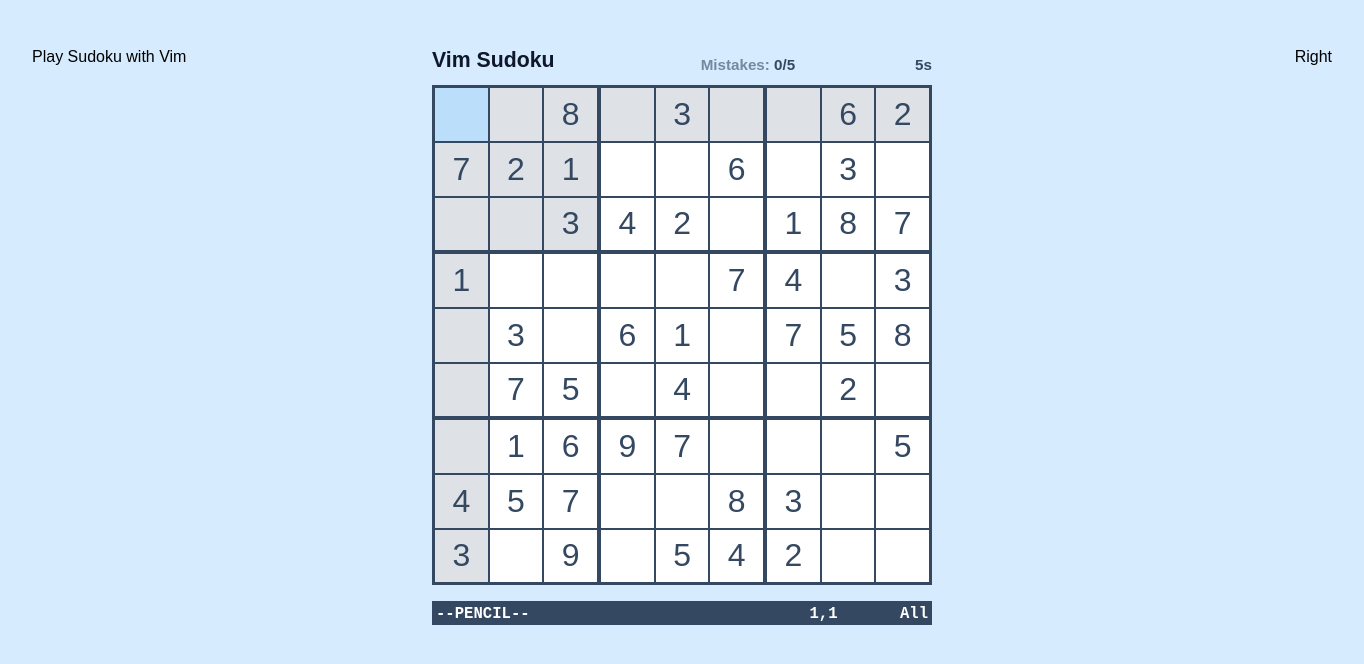
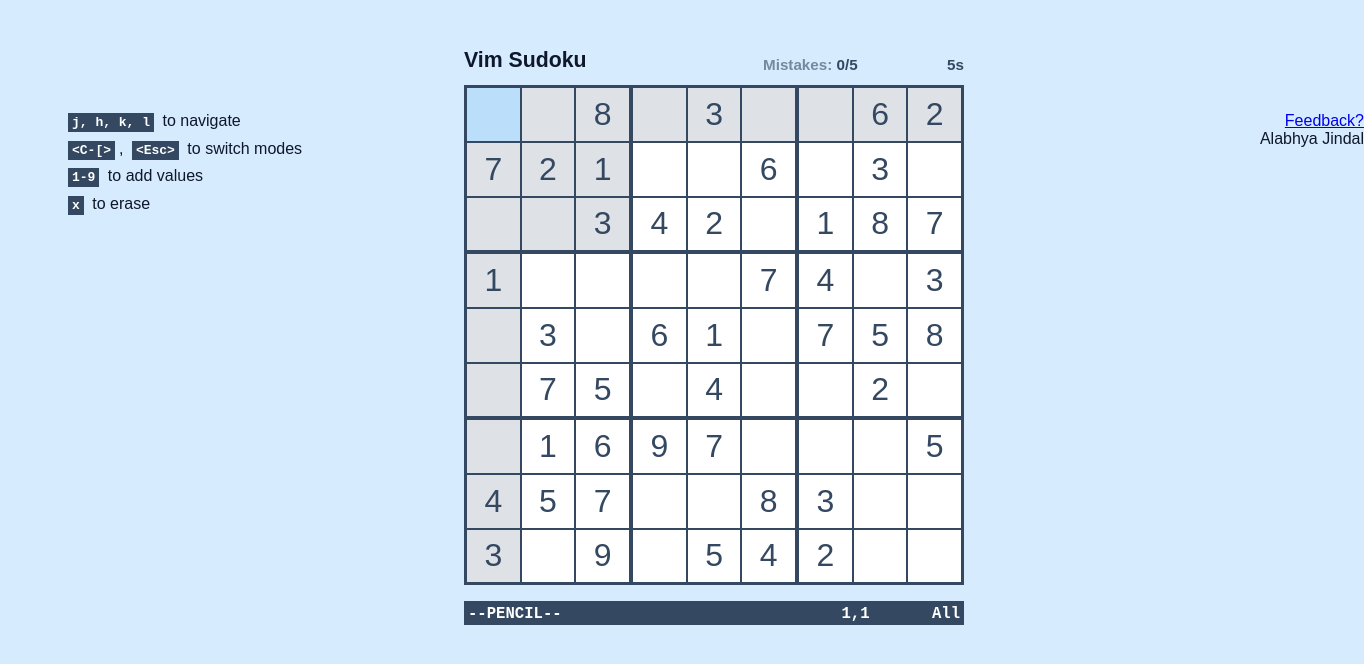
Before and after one commit to alabhyajindal/vimsudoku, a Svelte app: page / in a window 1280 px wide. Shown: the top 664 px of the page, 1364 px wide, since content can reach past the window. Built offline with nearby package versions, Linux system fonts and the light colour scheme; a web font is replaced by a local one.

Commit message:
wip design

```diff
--- a/src/App.svelte
+++ b/src/App.svelte
@@ -26,7 +26,19 @@
 
 <section>
   <div class="side left">
-    <p>Play Sudoku with Vim</p>
+    <div class="intro">
+      <div class="guide">
+        <p>
+          <code>j, h, k, l</code> to navigate
+        </p>
+        <p>
+          <code>&lt;C-&lsqb;&gt;</code>,
+          <code>&lt;Esc&gt;</code> to switch modes
+        </p>
+        <p><code>1-9</code> to add values</p>
+        <p><code>x</code> to erase</p>
+      </div>
+    </div>
   </div>
 
   <main>
@@ -57,7 +69,10 @@
     </div>
   </main>
 
-  <div class="side right">Right</div>
+  <div class="side right">
+    <p><a href="https://forms.gle/uvTWNFR6nzc8gC1A7">Feedback?</a></p>
+    <p class="sign">Alabhya Jindal</p>
+  </div>
 </section>
 
 <style>
@@ -70,7 +85,7 @@
   :global(body) {
     background-color: var(--background-blue);
     padding-top: 3em;
-    padding-inline: 2em;
+    padding-inline: 4em;
   }
 
   :global(:root) {
@@ -128,7 +143,7 @@
     display: flex;
     justify-content: end;
     position: relative;
-    min-width: 7em;
+    min-width: 5em;
   }
 
   .label {
@@ -163,4 +178,37 @@
   .mode-indicator {
     text-transform: uppercase;
   }
+
+  .side {
+    color: var(--title-black);
+    margin-top: 4em;
+    font-weight: 450;
+  }
+
+  .sign {
+  }
+
+  code {
+    background-color: var(--dark-blue);
+    color: white;
+    padding: 2px 4px;
+    margin-inline: 4px;
+    font-weight: 600;
+  }
+
+  .intro {
+  }
+
+  /* .intro > p:first-child {
+    font-size: 1.2em;
+    font-weight: 500;
+    margin-bottom: 1.6em;
+  } */
+
+  .guide {
+    font-size: 1em;
+    display: flex;
+    flex-direction: column;
+    gap: 0.6em;
+  }
 </style>
```
